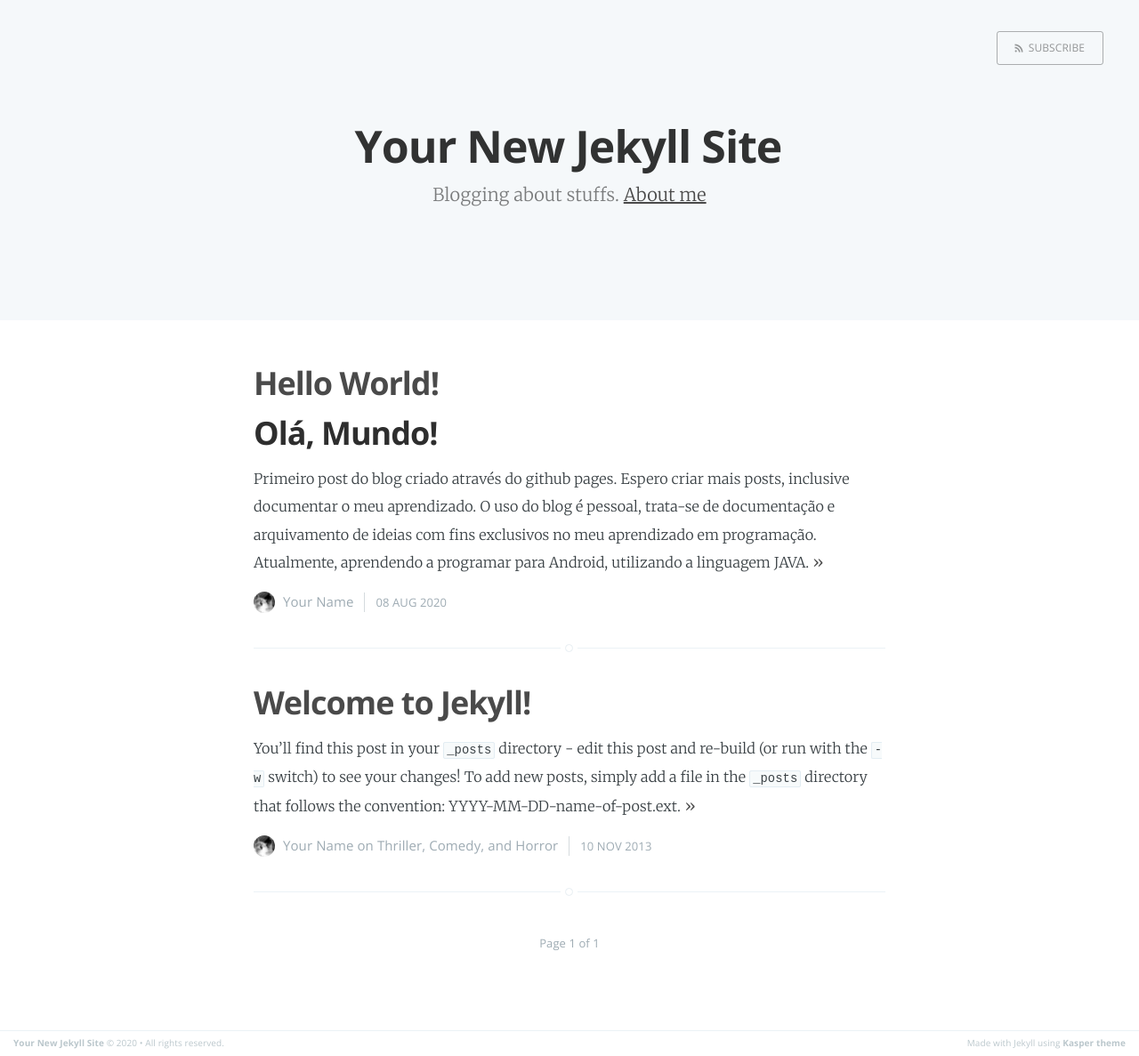
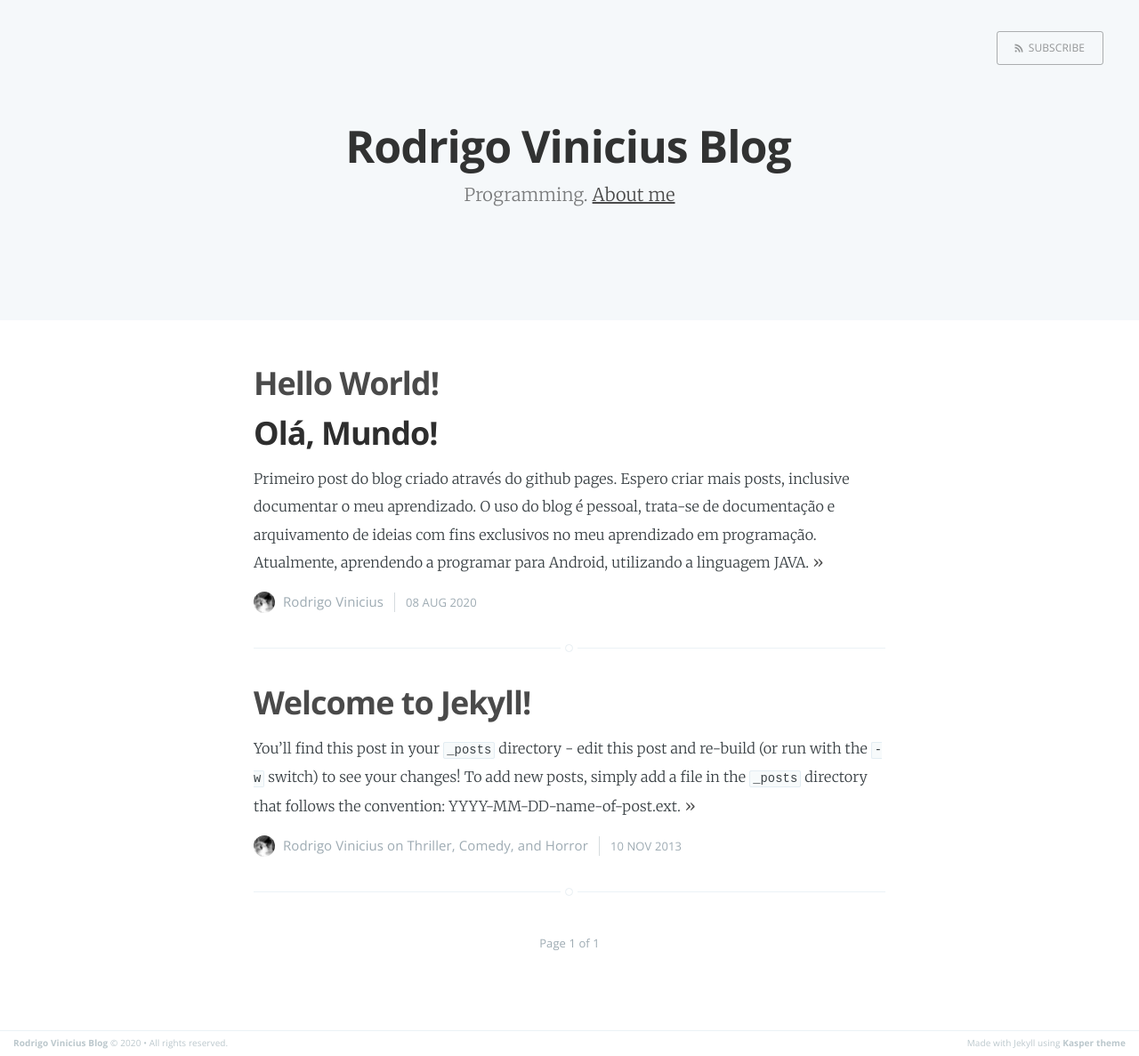
Before and after one commit to Rodrigovvo/Rodrigovvo.github.io, a Jekyll site: the page built from index.html, in a window 1280 px wide. Shown: the whole page at 89% size. Built offline with Jekyll 4.4.1, drawn with Linux system fonts in a browser that asks for light colours; the list of posts is cut into pages by our own code.

Commit message:
Confingurando Tema Casper

```diff
--- a/_config.yml
+++ b/_config.yml
@@ -1,19 +1,19 @@
-name: Your New Jekyll Site
-description: Blogging about stuffs
-meta_description: "Your New Jekyll Site, Blogging about stuffs"
+name: Rodrigo Vinicius Blog
+description: Programming
+meta_description: "Blog pessoal de desenvolvimento e programação"
 
 markdown: kramdown
 highlighter: rouge
 logo: false
 paginate: 15
 baseurl: /kasper
-domain_name: "http://yourblog-domain.com"
+domain_name: "https://https://rodrigovvo.github.io/"
 google_analytics: "UA-XXXXXXXX-X"
 plugins: [jekyll-paginate]
 
 # Details for the RSS feed generator
-url: ""
-author: "Your Name"
+url: "https://rodrigovvo.github.io/"
+author: "Rodrigo Vinicius"
 
 # Disqus config
 disqus-shortname: ""
```
Also changed, not shown: LICENSE.txt (deleted), README.md (deleted).
